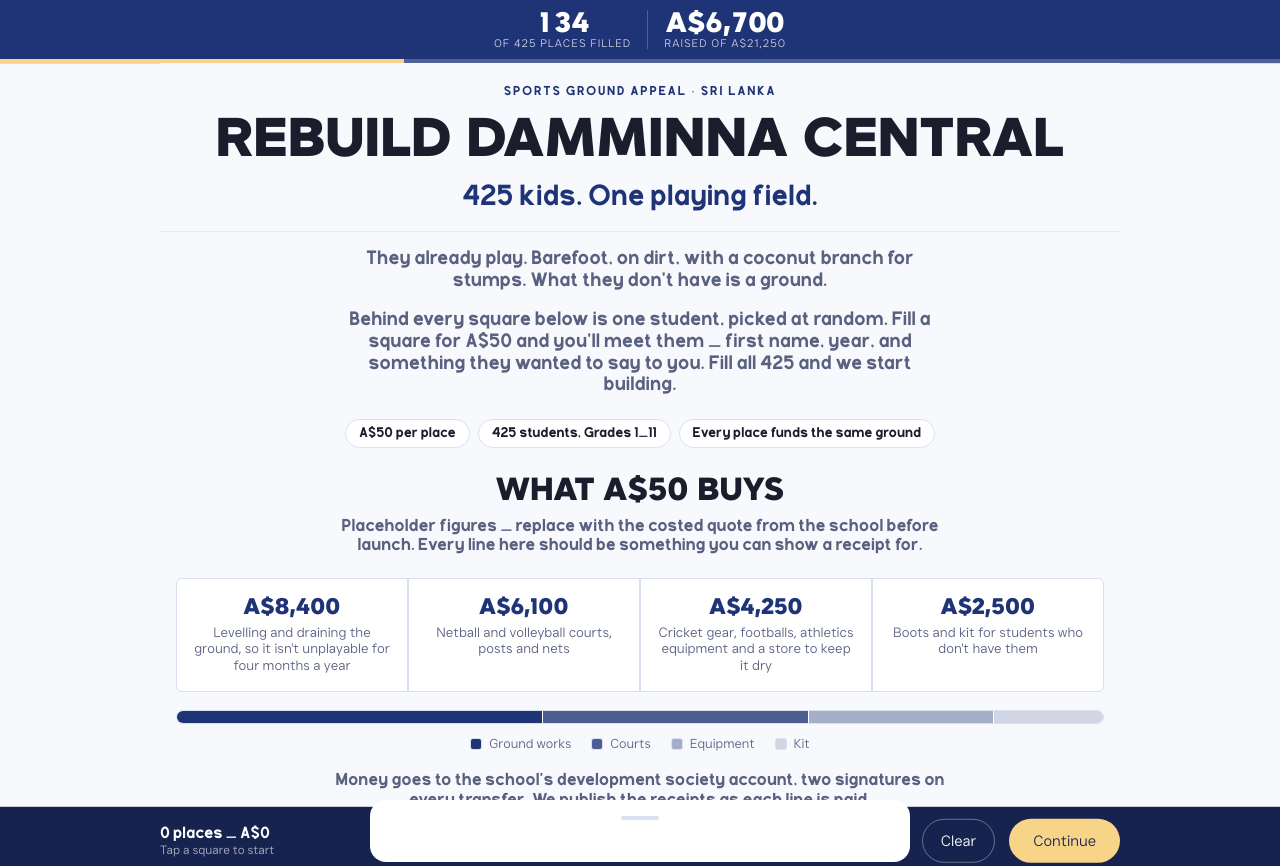
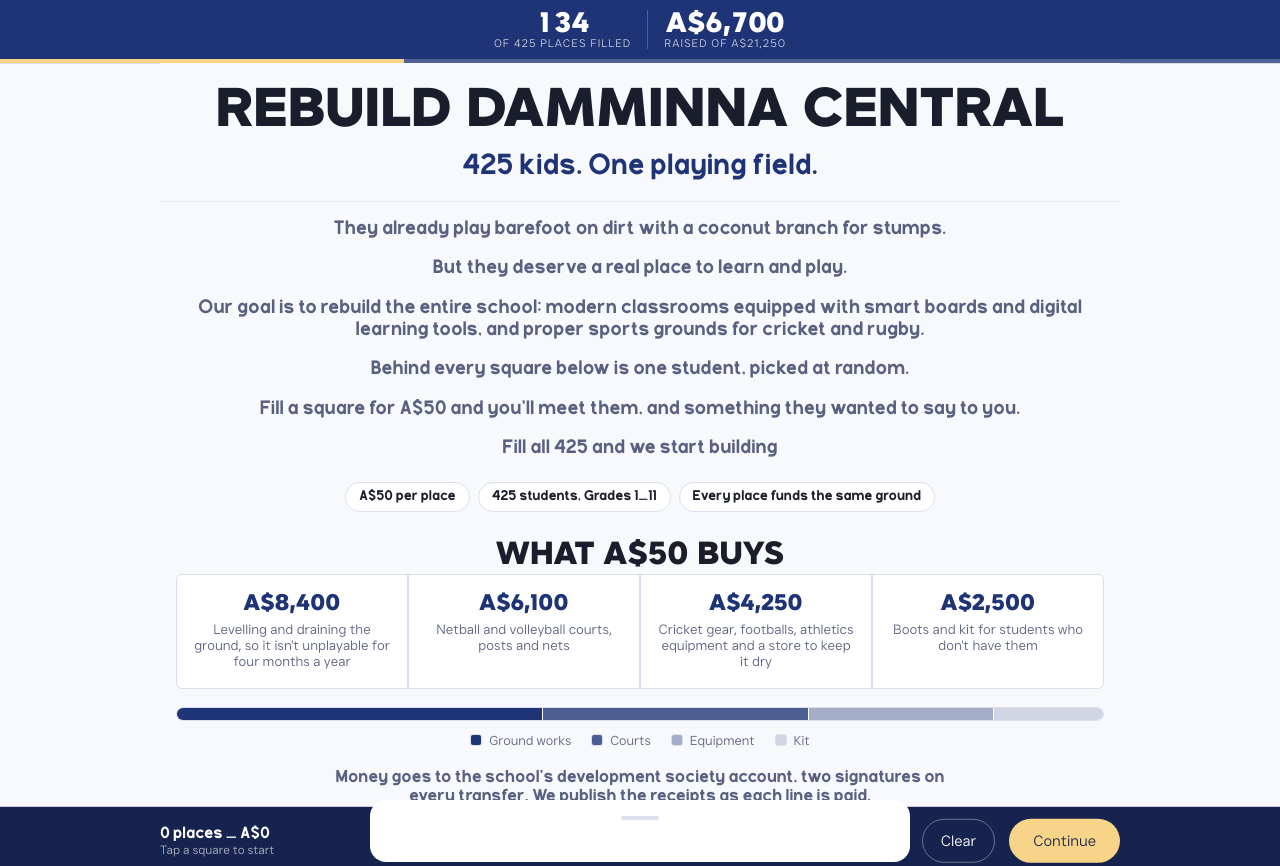
Before and after one commit to niro-pathi/rebuild-damminna-central, a website: page index.html in a window 1280 px wide. Shown: the top 866 px of the page. Drawn offline with Linux system fonts and the light colour scheme.

Commit message:
cosmetic changes

```diff
--- a/index.html
+++ b/index.html
@@ -145,7 +145,7 @@ footer,textarea,input[type=text],.basket .count small,.legend{
 h1{font-size:clamp(18px,6.2vw,58px);white-space:nowrap}
 .hero-sub{font-family:var(--sub);font-size:clamp(20px,4.2vw,27px);line-height:var(--lead-sub);
   color:var(--blue);margin:16px auto 0;max-width:22ch}
-.hero p{max-width:50ch;color:var(--ink-2);margin:18px auto 0;font-size:18px}
+.hero p{color:var(--ink-2);margin:18px 0 0;font-size:18px}
 .hero-facts{display:flex;flex-wrap:wrap;gap:8px;margin-top:22px;justify-content:center}
 .chip{background:var(--surface);border:1px solid var(--line);border-radius:100px;padding:6px 13px;font-size:13px}
 .chip b{font-weight:400}
@@ -314,15 +314,18 @@ footer p+p{margin-top:14px}
   </div>
 
   <div class="wrap hero-pin">
-    <div class="eyebrow">Sports ground appeal · Sri Lanka</div>
     <h1>Rebuild Damminna Central</h1>
     <p class="hero-sub">425 kids. One playing field.</p>
   </div>
 </div>
 
 <header class="wrap hero">
-  <p>They already play. Barefoot, on dirt, with a coconut branch for stumps. What they don't have is a ground.</p>
-  <p>Behind every square below is one student, picked at random. Fill a square for A$50 and you'll meet them – first name, year, and something they wanted to say to you. Fill all 425 and we start building.</p>
+  <p>They already play barefoot on dirt with a coconut branch for stumps.</p>
+  <p> But they deserve a real place to learn and play.</p>
+  <p>Our goal is to rebuild the entire school: modern classrooms equipped with smart boards and digital learning tools, and proper sports grounds for cricket and rugby.</p>
+  <p>Behind every square below is one student, picked at random.</p>
+  <p>Fill a square for A$50 and you'll meet them, and something they wanted to say to you.</p>
+  <p> Fill all 425 and we start building</p>
   <div class="hero-facts">
     <span class="chip"><b>A$50</b> per place</span>
     <span class="chip"><b>425</b> students, Grades 1–11</span>
@@ -332,7 +335,6 @@ footer p+p{margin-top:14px}
 
 <section class="wrap" id="what">
   <div class="sec-head"><h2>What A$50 buys</h2></div>
-  <p class="sec-sub">Placeholder figures – replace with the costed quote from the school before launch. Every line here should be something you can show a receipt for.</p>
   <div class="buys">
     <div class="buy"><span class="buy-n">A$8,400</span><span class="buy-l">Levelling and draining the ground, so it isn't unplayable for four months a year</span></div>
     <div class="buy"><span class="buy-n">A$6,100</span><span class="buy-l">Netball and volleyball courts, posts and nets</span></div>
```
Also changed, not shown: DEPLOY.md (+2 -2 lines), .github/workflows/checks.yml.
